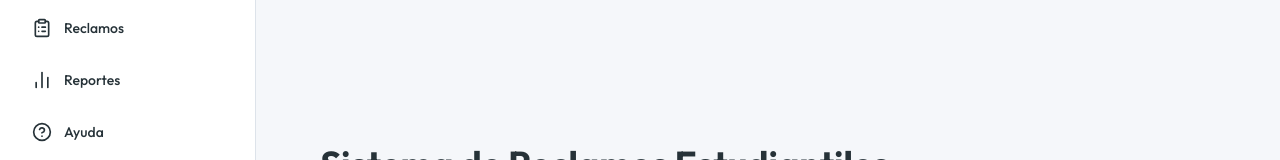
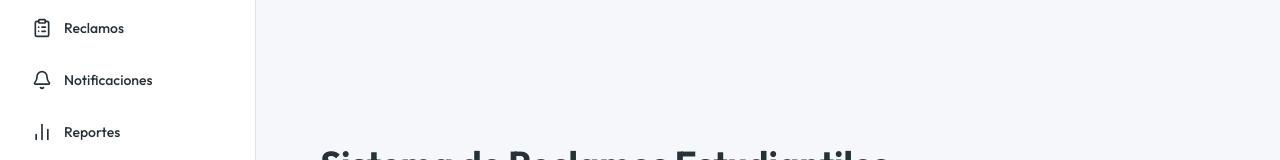
Before and after one commit to LautaroColella/portal-ifts29-front, a React (Vite) app: page / in a window 1280 px wide. Shown: the part 158-318 px from the top of the page. Built offline with nearby package versions, Linux system fonts and the light colour scheme; no server answers.

Commit message:
feat: add sidebar notifications link and auto-refresh polling

```diff
--- a/src/components/layout/Sidebar.jsx
+++ b/src/components/layout/Sidebar.jsx
@@ -1,5 +1,5 @@
 import { NavLink } from 'react-router-dom';
-import { Home, ClipboardList, BarChart2, HelpCircle } from 'lucide-react';
+import { Home, ClipboardList, Bell, BarChart2, HelpCircle } from 'lucide-react';
 
 const LogoSVG = ({ className }) => (
   <svg viewBox="0 0 100 100" className={className} xmlns="http://www.w3.org/2000/svg">
@@ -48,6 +48,7 @@ export const Sidebar = ({ isOpen }) => {
   const menuItems = [
     { icon: Home, label: 'Inicio', path: '/' },
     { icon: ClipboardList, label: 'Reclamos', path: '/reclamos' },
+    { icon: Bell, label: 'Notificaciones', path: '/notificaciones' },
     { icon: BarChart2, label: 'Reportes', path: '/reportes' },
     { icon: HelpCircle, label: 'Ayuda', path: '/ayuda' }
   ];
```
